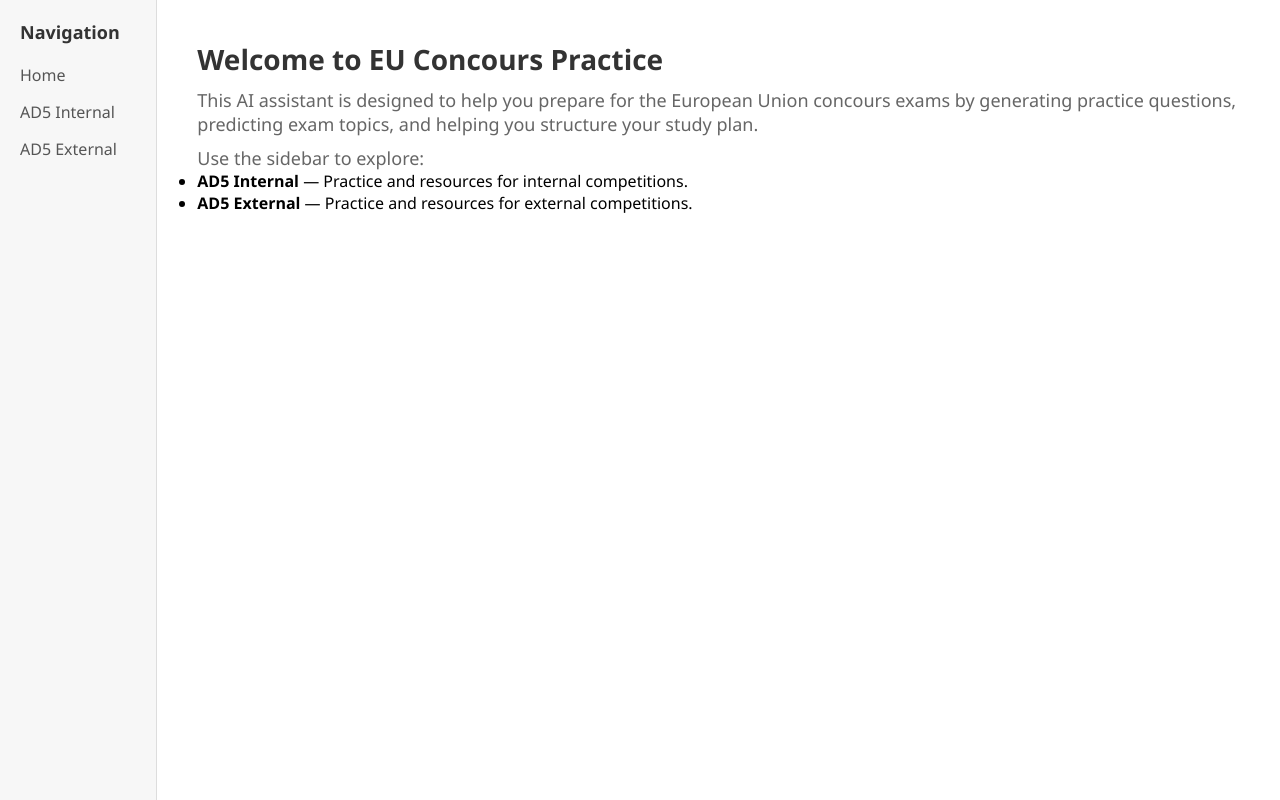
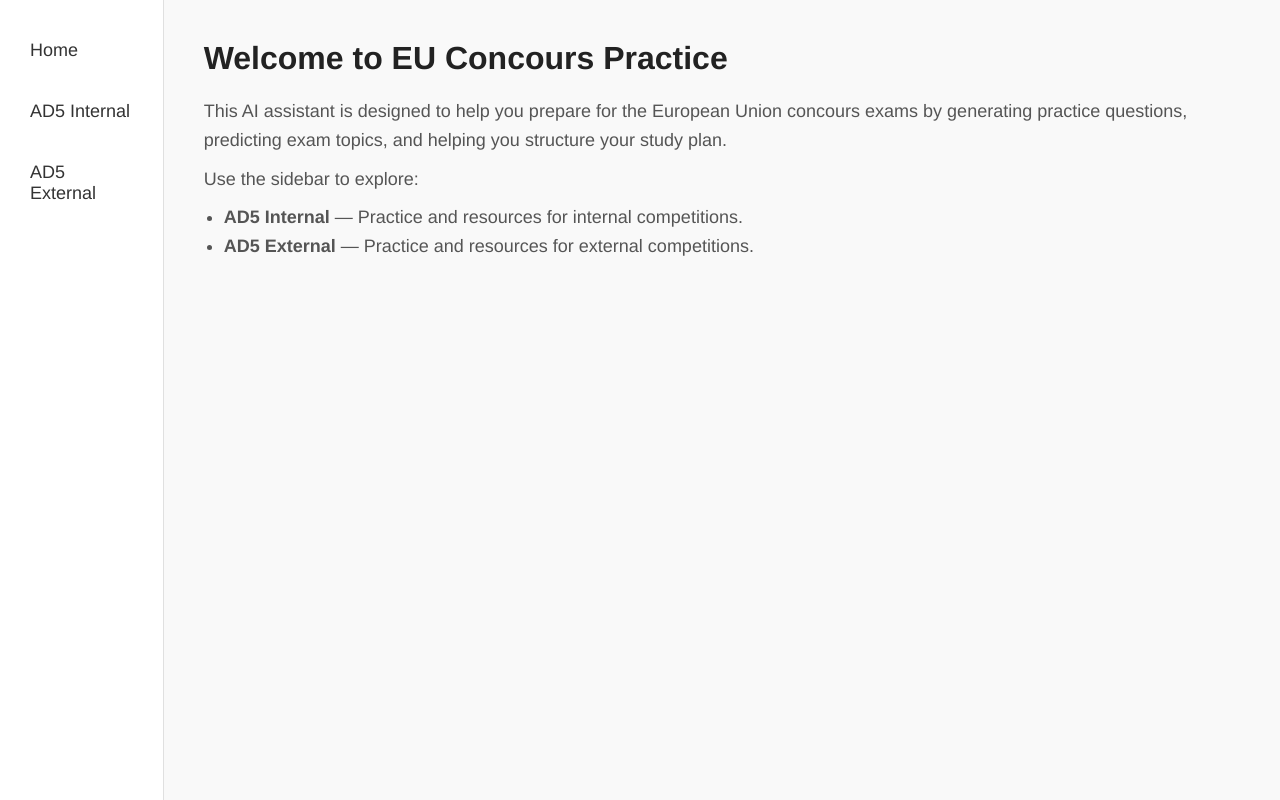
Before and after one commit to TechChez/ConcourAssist, a plain HTML site: page index.html in a window 1280 px wide. Drawn offline with Linux system fonts and the light colour scheme.

Commit message:
Add files via upload

```diff
--- a/index.html
+++ b/index.html
@@ -2,76 +2,77 @@
 <html lang="en">
 <head>
   <meta charset="UTF-8">
-  <meta name="viewport" content="width=device-width, initial-scale=1.0">
+  <meta name="viewport" content="width=device-width, initial-scale=1">
   <title>EU Concours Practice</title>
   <style>
+    /* Basic Reset */
     * {
       margin: 0;
       padding: 0;
       box-sizing: border-box;
-      font-family: 'Segoe UI', Tahoma, Geneva, Verdana, sans-serif;
+      font-family: 'Helvetica Neue', Helvetica, Arial, sans-serif;
     }
     body {
       display: flex;
       min-height: 100vh;
+      background-color: #f0f2f5;
     }
+    /* Sidebar */
     .sidebar {
       width: 220px;
-      background-color: #f7f7f7;
-      padding: 20px;
-      border-right: 1px solid #ddd;
-    }
-    .sidebar h2 {
-      margin-bottom: 20px;
-      font-size: 18px;
-      color: #333;
+      background-color: #ffffff;
+      padding: 30px 20px;
+      border-right: 1px solid #e0e0e0;
+      box-shadow: 2px 0 5px rgba(0, 0, 0, 0.05);
+      display: flex;
+      flex-direction: column;
+      gap: 20px;
     }
     .sidebar a {
-      display: block;
-      margin-bottom: 15px;
       text-decoration: none;
-      color: #555;
-      font-size: 16px;
+      color: #333;
+      font-size: 18px;
+      padding: 10px;
+      border-radius: 8px;
+      transition: background-color 0.3s, color 0.3s;
       cursor: pointer;
-      transition: color 0.3s;
     }
     .sidebar a:hover {
-      color: #0077cc;
+      background-color: #0077cc;
+      color: white;
     }
+    /* Main content */
     .main-content {
       flex-grow: 1;
       padding: 40px;
-      background-color: #fff;
+      background-color: #f9f9f9;
     }
     .main-content h1 {
-      font-size: 28px;
-      color: #333;
-      margin-bottom: 10px;
+      font-size: 32px;
+      color: #222;
+      margin-bottom: 20px;
     }
-    .main-content p {
+    .main-content p, .main-content ul {
       font-size: 18px;
-      color: #666;
+      color: #555;
       margin-top: 10px;
+      line-height: 1.6;
+    }
+    ul {
+      margin-left: 20px;
     }
   </style>
 </head>
 <body>
 
   <div class="sidebar">
-    <h2>Navigation</h2>
     <a onclick="showPage('home')">Home</a>
     <a onclick="showPage('ad5-internal')">AD5 Internal</a>
     <a onclick="showPage('ad5-external')">AD5 External</a>
   </div>
 
   <div class="main-content" id="content">
-    <h1>Welcome to EU Concours Practice</h1>
-    <p>This AI assistant is designed to help you prepare for the European Union concours exams by generating practice questions, predicting exam topics, and helping you structure your study plan.</p>
-    <p>Use the sidebar to explore:</p>
-    <ul>
-      <li><strong>AD5 Internal</strong> — Practice and resources for internal competitions.</li>
-      <li><strong>AD5 External</strong> — Practice and resources for external competitions.</li>
-    </ul>
+    <!-- Home content will load here first -->
   </div>
 
   <script>
@@ -90,16 +91,26 @@
       } else if (page === 'ad5-internal') {
         content.innerHTML = `
           <h1>AD5 Internal Competition</h1>
-          <p>The AD5 Internal competitions are aimed at officials already working within the EU institutions. They test general EU knowledge, verbal, numerical, and abstract reasoning, along with understanding of internal policies and procedures.</p>
-          <p>Preparation focuses on consolidating internal experience and demonstrating strategic insight into EU affairs.</p>
+          <p>The AD5 Internal competitions are open to existing EU staff and officials. They assess general EU knowledge, reasoning skills, and familiarity with internal procedures and operations.</p>
+          <p>Preparation focuses on leveraging internal work experience, understanding institutional practices, and strategic thinking within the EU context.</p>
         `;
       } else if (page === 'ad5-external') {
-        content.innerHTML = `
-          <h1>AD5 External Competition</h1>
-          <p>The AD5 External competitions are open to the general public and seek to recruit new talent into EU institutions. They test EU knowledge, reasoning skills, and specialist competences.</p>
-          <p>Preparation focuses on demonstrating strong academic background, analytical abilities, and an understanding of European integration and policies.</p>
-        `;
+        const password = prompt("Please enter the password to access AD5 External:");
+        if (password === "password") {
+          content.innerHTML = `
+            <h1>AD5 External Competition</h1>
+            <p>The AD5 External competitions aim to recruit new talent into the EU institutions. They evaluate a candidate's EU knowledge, analytical skills, verbal, numerical, and abstract reasoning abilities, and general aptitude for public administration.</p>
+            <p>Successful candidates demonstrate a strong educational background, a passion for European affairs, and excellent problem-solving skills.</p>
+          `;
+        } else {
+          alert("Incorrect password. Access denied.");
+        }
       }
+    }
+
+    // Load Home by default when page loads
+    window.onload = function() {
+      showPage('home');
     }
   </script>
 
```
